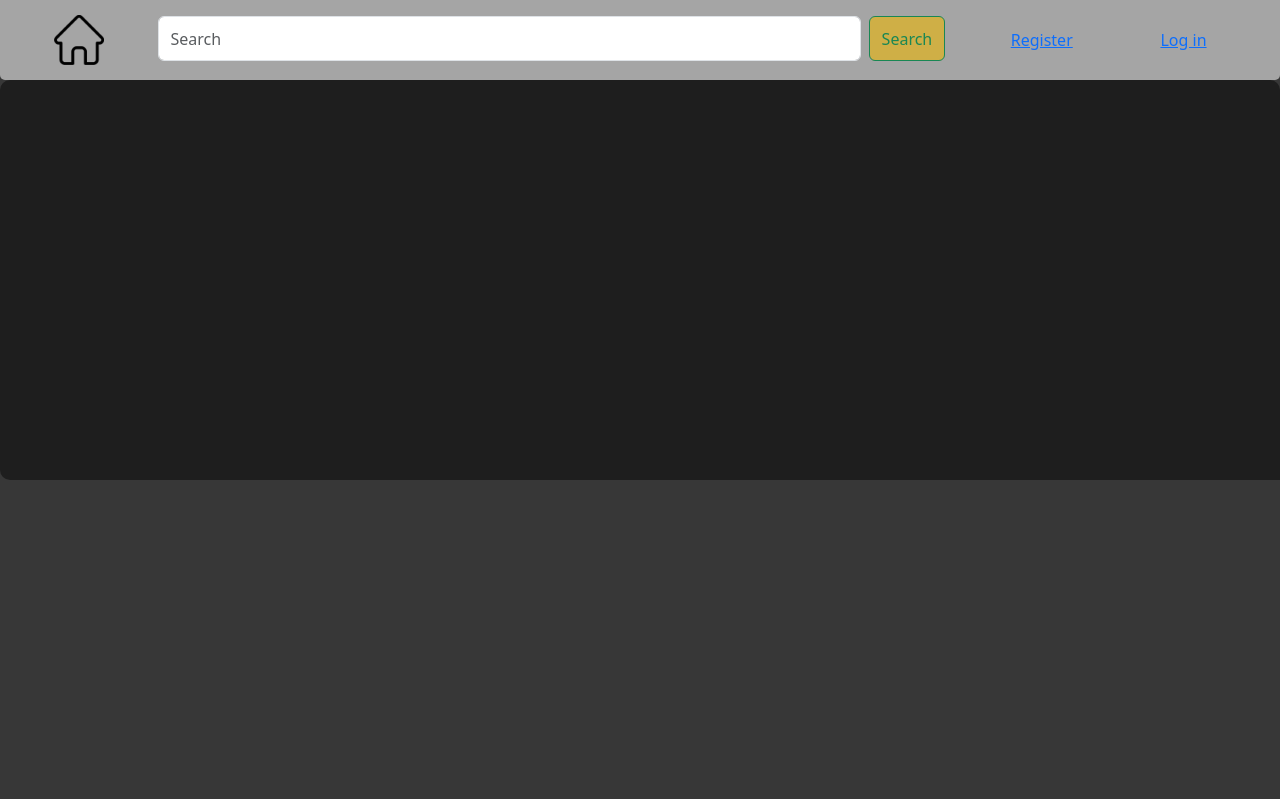
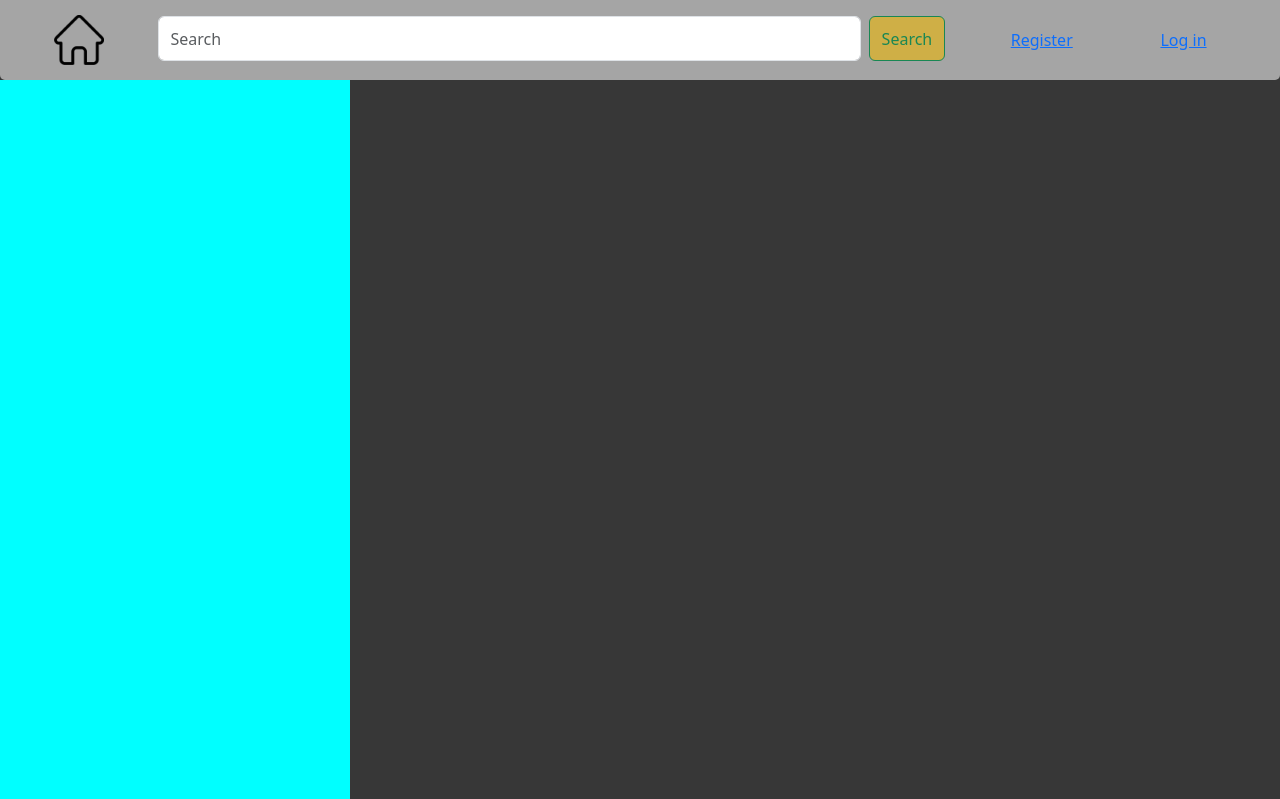
Before and after one commit to ThangTLuong/blog, a React (Create React App) app in the folder application/: page /lobby in a window 1280 px wide. Shown: the top 799 px of the page. Built offline with nearby package versions, Linux system fonts and the light colour scheme; no server answers.

Commit message:
Added slight styling to the lobby

```diff
--- a/application/src/pages/chat-room-lobby.js
+++ b/application/src/pages/chat-room-lobby.js
@@ -1,11 +1,12 @@
 import React from "react";
 import LeftSection from "../components/left-section";
+import "./styles/chat-room-lobby.css";
 
 export default function Lobby() {
   return (
     <div className="page-container">
       <div className="flex-container">
-        <LeftSection></LeftSection>
+        <div className="lobby-left-section"></div>
         <div className="lobby-display-containter"></div>
       </div>
     </div>
--- /dev/null
+++ b/application/src/pages/styles/chat-room-lobby.css
@@ -0,0 +1,15 @@
+.page-container {
+  height: calc(100vh - 80px);
+  width: 100vw;
+}
+
+.flex-container {
+  height: 100%;
+  width: 100%;
+}
+
+.lobby-left-section {
+  height: 100%;
+  width: 350px;
+  background-color: aqua;
+}
```
